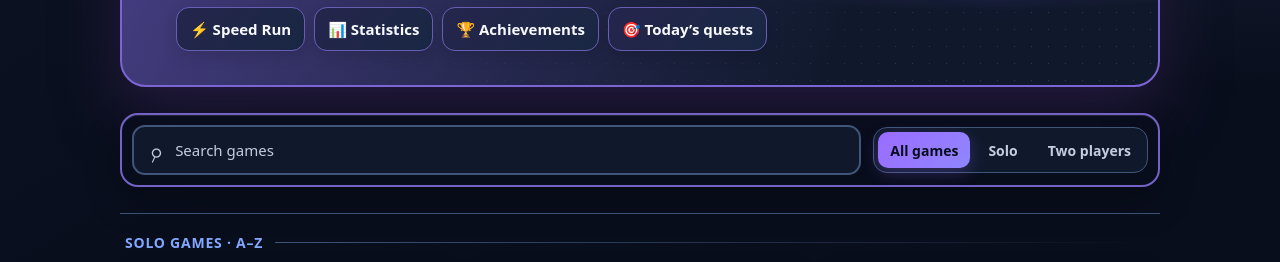
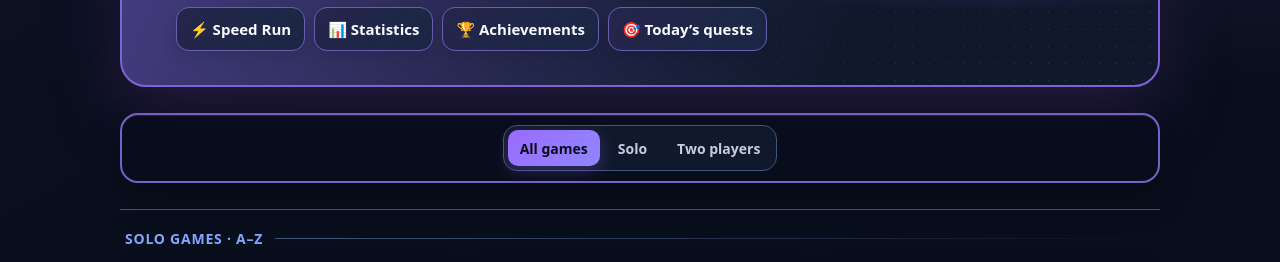
Before and after one commit to ASHOUR13/Puzzles-Game, a plain HTML site: page index.html in a window 1280 px wide. Shown: the part 378-640 px from the top of the page. Drawn offline with Linux system fonts and the light colour scheme.

Commit message:
Add files via upload

```diff
--- a/index.html
+++ b/index.html
@@ -170,7 +170,7 @@ h1{text-align:center;font-size:clamp(34px,7vw,58px);letter-spacing:-.04em;margin
 #menu h1{margin:18px 0 8px;font-size:clamp(38px,7vw,64px);line-height:1.08}
 #menu .brand{width:56px;height:56px;border-radius:18px}
 #menu .sub{max-width:520px;margin:0 auto;line-height:1.6}
-.game-tools{position:sticky;top:8px;z-index:5;display:grid;grid-template-columns:minmax(220px,1fr) auto;align-items:center;gap:12px;max-width:1040px;margin:26px auto 12px;padding:10px;border:1px solid color-mix(in srgb,var(--line) 76%,transparent);border-radius:18px;background:color-mix(in srgb,var(--bg) 86%,transparent);backdrop-filter:blur(18px);box-shadow:0 12px 34px #0002}
+.game-tools{position:sticky;top:8px;z-index:5;display:flex;justify-content:center;align-items:center;max-width:1040px;margin:26px auto 12px;padding:10px;border:1px solid color-mix(in srgb,var(--line) 76%,transparent);border-radius:18px;background:color-mix(in srgb,var(--bg) 86%,transparent);backdrop-filter:blur(18px);box-shadow:0 12px 34px #0002}
 .game-search{display:flex;align-items:center;gap:10px;min-height:46px;padding:0 14px;border:1px solid var(--line);border-radius:13px;background:var(--panel);color:var(--muted)}
 .search-icon{font-size:27px;line-height:1;transform:rotate(-20deg)}
 .game-search input{width:100%;min-width:0;border:0;outline:0;background:transparent;color:var(--text);font:inherit;font-size:15px;user-select:text;-webkit-user-select:text}
@@ -206,7 +206,7 @@ h1{text-align:center;font-size:clamp(34px,7vw,58px);letter-spacing:-.04em;margin
 .btn:focus-visible,.gcard:focus-visible{outline:3px solid var(--blue);outline-offset:3px}
 ::selection{background:color-mix(in srgb,var(--blue) 45%,transparent);color:var(--text)}
 @media(max-width:900px){.cards{grid-template-columns:repeat(2,minmax(0,1fr));max-width:720px}.game-tools{max-width:720px}}
-@media(max-width:620px){#menu{padding:18px 14px 28px}#menu h1{margin:16px 0 7px}.game-tools{position:relative;top:auto;grid-template-columns:1fr;gap:8px;margin:20px auto 10px;padding:9px;border-radius:16px}.game-search{min-height:48px}.game-filters{display:grid;grid-template-columns:repeat(3,1fr)}.filter-chip{padding:8px 5px;font-size:12px}.cards{grid-template-columns:1fr;gap:10px;margin:12px auto 22px}.gcard{min-height:88px;padding:13px 14px;border-radius:16px}.gcard .ic{flex-basis:44px;width:44px;height:44px;border-radius:13px}.card-section{padding-top:15px}.daily-card{padding:15px}.settings{justify-content:stretch}.settings label{justify-content:space-between;flex:1 1 100%}.settings label select{min-width:130px}.screen:not(#menu) .top{top:env(safe-area-inset-top);gap:8px}.stats>span{padding:6px 9px;font-size:12px}}
+@media(max-width:620px){#menu{padding:18px 14px 28px}#menu h1{margin:16px 0 7px}.game-tools{position:relative;top:auto;margin:20px auto 10px;padding:8px;border-radius:16px}.game-filters{display:grid;grid-template-columns:repeat(3,minmax(0,1fr));width:100%}.filter-chip{padding:8px 5px;font-size:12px}.cards{grid-template-columns:1fr;gap:10px;margin:12px auto 22px}.gcard{min-height:88px;padding:13px 14px;border-radius:16px}.gcard .ic{flex-basis:44px;width:44px;height:44px;border-radius:13px}.card-section{padding-top:15px}.daily-card{padding:15px}.settings{justify-content:stretch}.settings label{justify-content:space-between;flex:1 1 100%}.settings label select{min-width:130px}.screen:not(#menu) .top{top:env(safe-area-inset-top);gap:8px}.stats>span{padding:6px 9px;font-size:12px}}
 @media(prefers-reduced-motion:reduce){*,*::before,*::after{scroll-behavior:auto!important;animation-duration:.01ms!important;animation-iteration-count:1!important;transition-duration:.01ms!important}}
 </style>
 <style>
@@ -519,8 +519,7 @@ html,body{background:radial-gradient(ellipse at 2% 0%,var(--glow),transparent 31
     <button id="settingsOpen" class="settings-gear" type="button" aria-label="Settings" title="Settings">⚙</button>
     <div class="hero-art" aria-hidden="true"><span class="hero-piece hero-piece-one">🧩</span><span class="hero-piece hero-piece-two">✦</span><span class="hero-piece hero-piece-three">◈</span><span class="hero-orbit"></span></div>
   </section>
-  <div class="game-tools" role="search">
-    <label class="game-search"><span class="search-icon" aria-hidden="true">⌕</span><input id="gameSearch" type="search" placeholder="Search games" aria-label="Search games" autocomplete="off"></label>
+  <div class="game-tools">
     <div class="game-filters" role="group" aria-label="Filter games">
       <button class="filter-chip active" type="button" data-game-filter="all" aria-pressed="true">All games</button>
       <button class="filter-chip" type="button" data-game-filter="solo" aria-pressed="false">Solo</button>
@@ -2001,7 +2000,7 @@ ensureStepHintButtons();
 
 document.querySelectorAll('.gcard').forEach(b=>b.onclick=()=>launchGame(b.dataset.g));
 const gameSearch=$('gameSearch'),gameFilterButtons=[...document.querySelectorAll('[data-game-filter]')];
-function filterGames(){if(!gameSearch)return;const query=gameSearch.value.trim().toLocaleLowerCase();const mode=document.querySelector('[data-game-filter].active')?.dataset.gameFilter||'all';const cards=[...document.querySelectorAll('.gcard')];cards.forEach(card=>{const duel=!!card.querySelector('.duel-badge'),type=duel?'duel':'solo',matchesType=mode==='all'||mode===type,matchesText=!query||card.textContent.toLocaleLowerCase().includes(query);card.hidden=!(matchesType&&matchesText);});document.querySelectorAll('.card-section').forEach(section=>{const type=section.dataset.gameSection,hasVisible=cards.some(card=>!card.hidden&&((!!card.querySelector('.duel-badge')?'duel':'solo')===type));section.hidden=!hasVisible;});}
+function filterGames(){const mode=document.querySelector('[data-game-filter].active')?.dataset.gameFilter||'all';const cards=[...document.querySelectorAll('.gcard')];cards.forEach(card=>{const duel=!!card.querySelector('.duel-badge'),type=duel?'duel':'solo';card.hidden=!(mode==='all'||mode===type);});document.querySelectorAll('.card-section').forEach(section=>{const type=section.dataset.gameSection,hasVisible=cards.some(card=>!card.hidden&&((!!card.querySelector('.duel-badge')?'duel':'solo')===type));section.hidden=!hasVisible;});}
 gameSearch?.addEventListener('input',filterGames);
 gameFilterButtons.forEach(button=>button.addEventListener('click',()=>{gameFilterButtons.forEach(b=>{const active=b===button;b.classList.toggle('active',active);b.setAttribute('aria-pressed',String(active));});filterGames();}));
 filterGames();
--- a/sw.js
+++ b/sw.js
@@ -1,5 +1,5 @@
 // Network-first service worker: always tries the latest version, falls back to cache when offline.
-const CACHE = 'puzzle-studio-v59';
+const CACHE = 'puzzle-studio-v60';
 const ASSETS = ['./', './index.html', './manifest.json', './icon-192.png', './icon-512.png'];
 
 self.addEventListener('install', e => {
```
